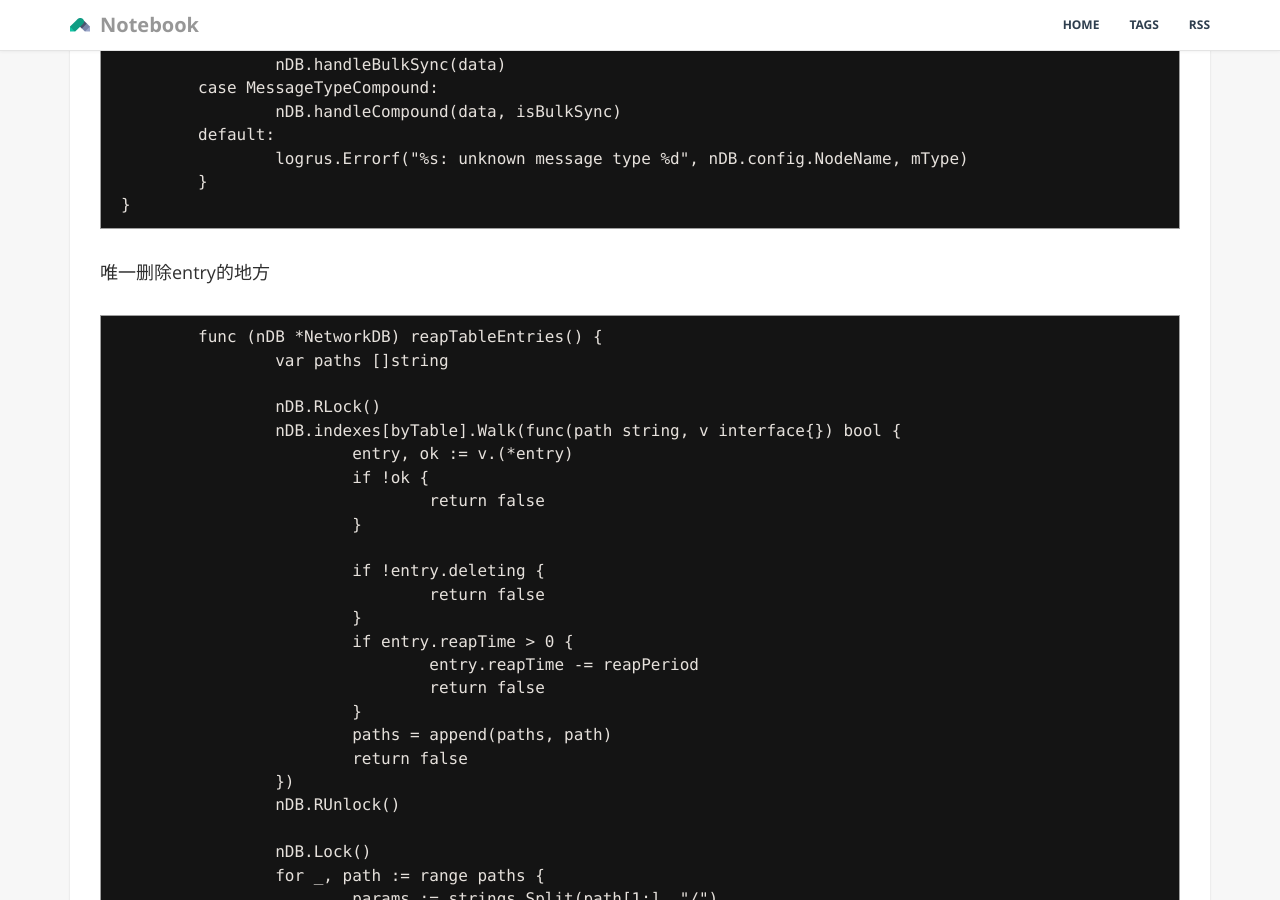
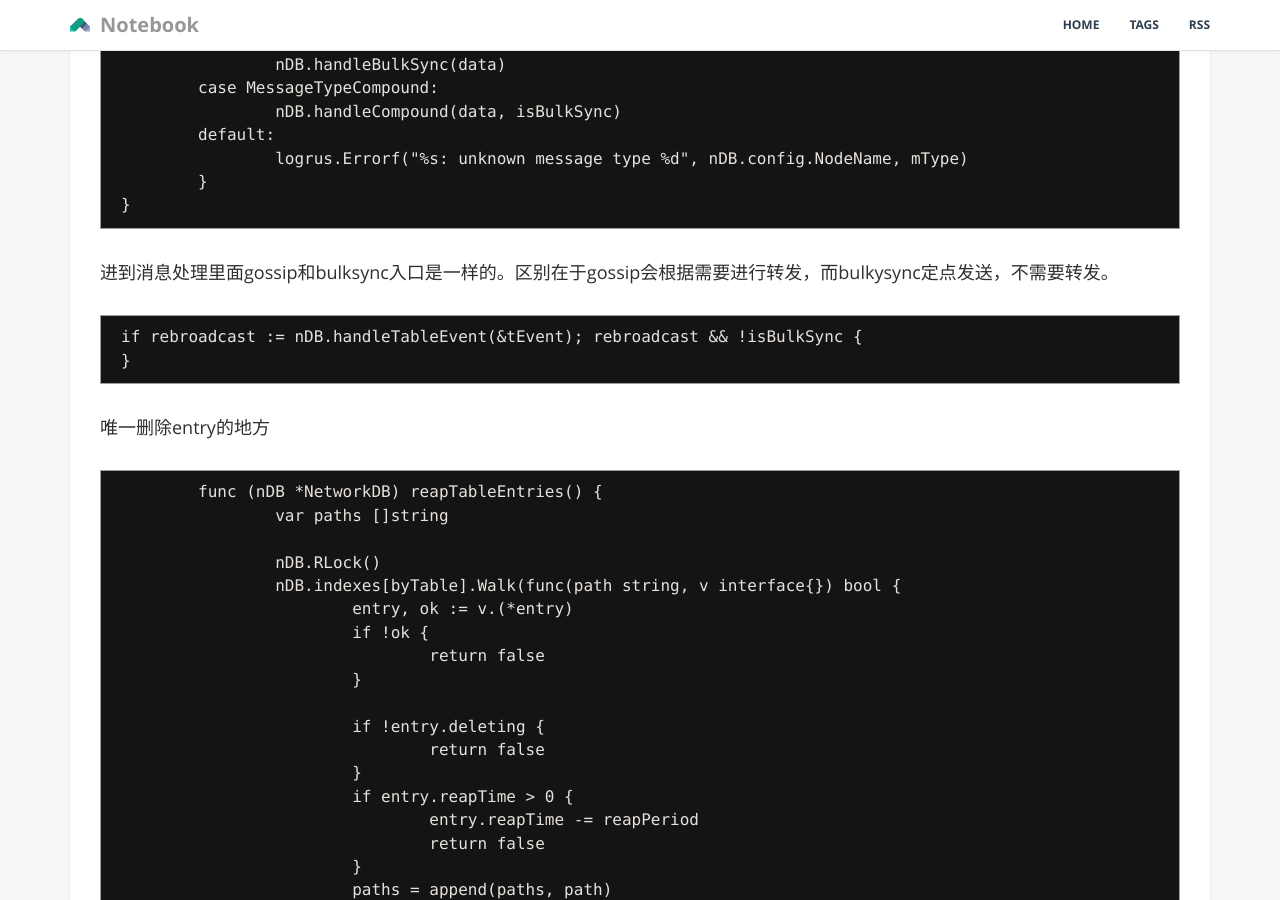
Before and after one commit to dong1224/dong1224.github.io, a Jekyll site: the page built from _posts/201809/2018-09-19-reaper-in-libnetwork.md, in a window 1280 px wide and 900 px high, scrolled down 1960 px. Built offline with Jekyll 4.4.1, drawn with Linux system fonts in a browser that asks for light colours; our own code applies the rules of GitHub Pages for plain Markdown files.

Commit message:
update gossip

```diff
--- a/_posts/201809/2018-09-19-reaper-in-libnetwork.md
+++ b/_posts/201809/2018-09-19-reaper-in-libnetwork.md
@@ -66,6 +66,11 @@ func (nDB *NetworkDB) reapTableEntries() {
 		default:
 			logrus.Errorf("%s: unknown message type %d", nDB.config.NodeName, mType)
 		}
+	}
+
+进到消息处理里面gossip和bulksync入口是一样的。区别在于gossip会根据需要进行转发，而bulkysync定点发送，不需要转发。
+
+	if rebroadcast := nDB.handleTableEvent(&tEvent); rebroadcast && !isBulkSync {
 	}
 
 
```
